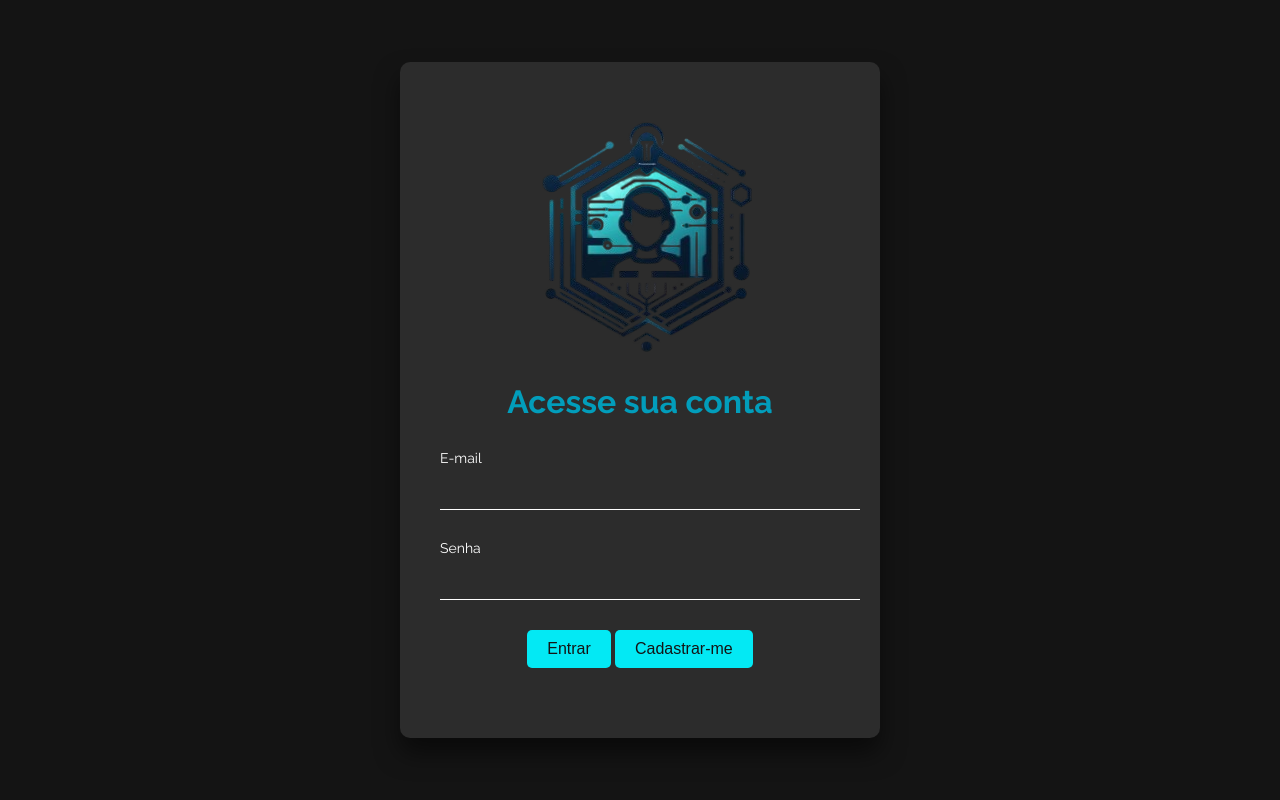
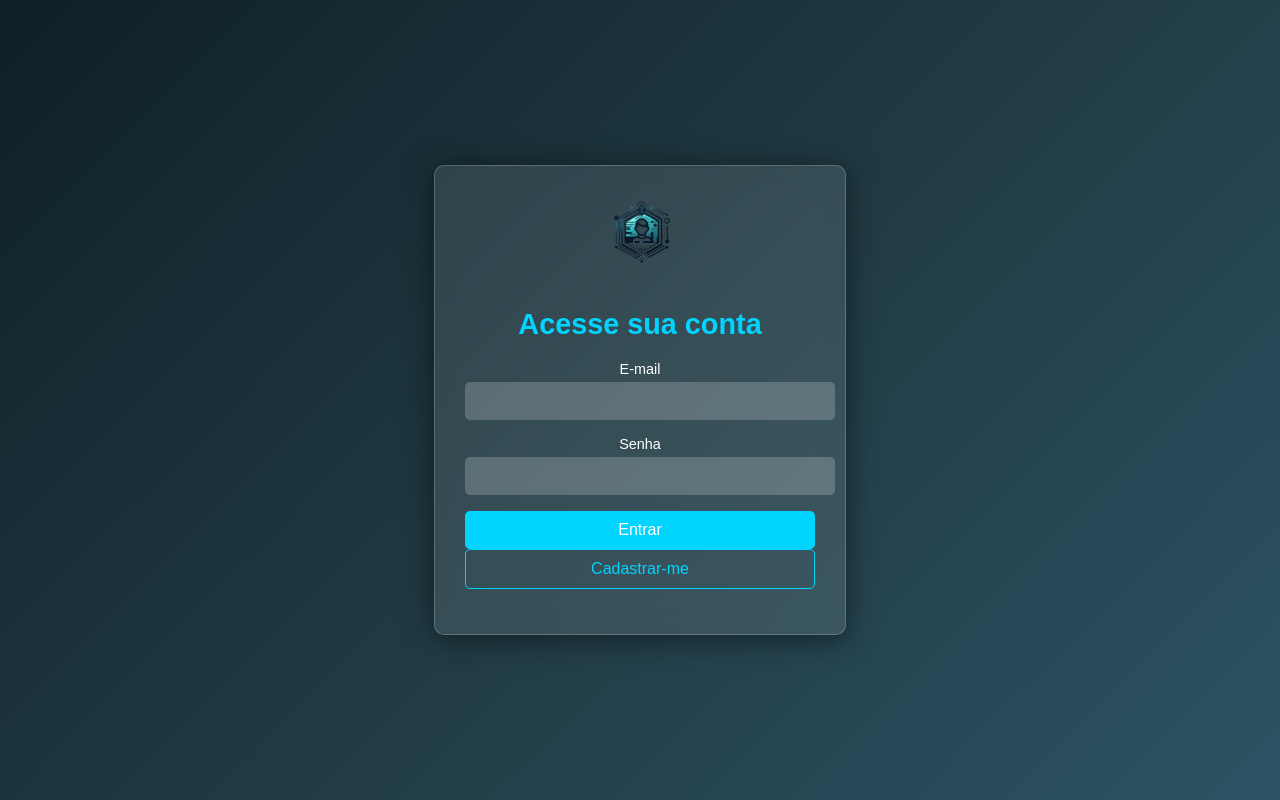
Before and after one commit to jhonattanVenturini/projeto-php, a PHP site: page /PHP/index.php in a window 1280 px wide. Run offline with PHP 8.4, Linux system fonts and the light colour scheme.

Commit message:
atualizaçãoprojeto

```diff
--- a/CSS/login.css
+++ b/CSS/login.css
@@ -1,73 +1,89 @@
-@import url('https://fonts.googleapis.com/css2?family=Raleway:wght@300;400;500;700&display=swap');
-
-        body,
-        html {
+/* login.css */
+body {
     margin: 0;
     padding: 0;
-            width: 100%;
-            height: 100%;
+    font-family: 'Arial', sans-serif;
+    background: linear-gradient(135deg, #0f2027, #203a43, #2c5364);
+    color: #ffffff;
     display: flex;
     justify-content: center;
     align-items: center;
-            background: #141414;
-            font-family: 'Raleway', sans-serif;
+    height: 100vh;
 }
 
 .login-container {
     background: rgba(255, 255, 255, 0.1);
-            padding: 40px;
+    border: 1px solid rgba(255, 255, 255, 0.2);
     border-radius: 10px;
-            box-shadow: 0 15px 25px rgba(0, 0, 0, 0.5);
+    padding: 30px;
+    width: 350px;
+    box-shadow: 0 4px 30px rgba(0, 0, 0, 0.5);
+    backdrop-filter: blur(10px);
     text-align: center;
-            width: 100%;
-            max-width: 400px;
+}
+
+.login-container img {
+    width: 80px;
+    margin-bottom: 20px;
 }
 
 .login-container h1 {
-            margin-bottom: 30px;
-            color: #fff;
-            color: #029dbb;
+    font-size: 1.8rem;
+    margin-bottom: 20px;
+    color: #00d4ff;
 }
 
 .login-container form p {
-            position: relative;
-            margin-bottom: 30px;
+    margin-bottom: 15px;
 }
 
-        .login-container form label {
+.login-container label {
     display: block;
-            color: #fff;
-            font-size: 14px;
+    font-size: 0.9rem;
     margin-bottom: 5px;
-            text-align: left;
+    color: #ffffff;
 }
 
-        .login-container form input {
+.login-container input {
     width: 100%;
     padding: 10px;
-            background: none;
     border: none;
-            border-bottom: 1px solid #fff;
+    border-radius: 5px;
+    background: rgba(255, 255, 255, 0.2);
+    color: #ffffff;
+    font-size: 1rem;
     outline: none;
-            color: #fff;
-            font-size: 16px;
+    transition: background 0.3s ease;
 }
 
-        .login-container form input:focus {
-            border-bottom: 1px solid #03e9f4;
+.login-container input:focus {
+    background: rgba(255, 255, 255, 0.3);
 }
 
-        .login-container form button {
-            background: #03e9f4;
+.login-container button {
+    width: 100%;
+    padding: 10px;
     border: none;
-            padding: 10px 20px;
     border-radius: 5px;
-            color: #141414;
-            font-size: 16px;
+    background: #00d4ff;
+    color: #ffffff;
+    font-size: 1rem;
     cursor: pointer;
-            transition: background 0.3s;
+    transition: background 0.3s ease;
 }
 
-        .login-container form button:hover {
-            background: #029dbb;
+.login-container button:hover {
+    background: #00a3cc;
 }
+
+.login-container a button {
+    background: transparent;
+    border: 1px solid #00d4ff;
+    color: #00d4ff;
+    transition: all 0.3s ease;
+}
+
+.login-container a button:hover {
+    background: #00d4ff;
+    color: #ffffff;
+}
--- a/PHP/protect.php
+++ b/PHP/protect.php
@@ -1,5 +1,6 @@
 <?php
 
+/*
 if(!isset($_SESSION)) {
     session_start();
 }
@@ -7,6 +8,6 @@ if(!isset($_SESSION)) {
 if(!isset($_SESSION['id'])) {
     die("Você não pode acessar esta página porque não está logado.<p><a href=\"index.php\">Entrar</a></p>");
 }
-
+*/
 
 ?>
```
Also changed, not shown: PHP/index.php (+28 -25 lines), PHP/painel.php (+3 -4 lines). Lines whose indentation alone changed are shown as unchanged.
